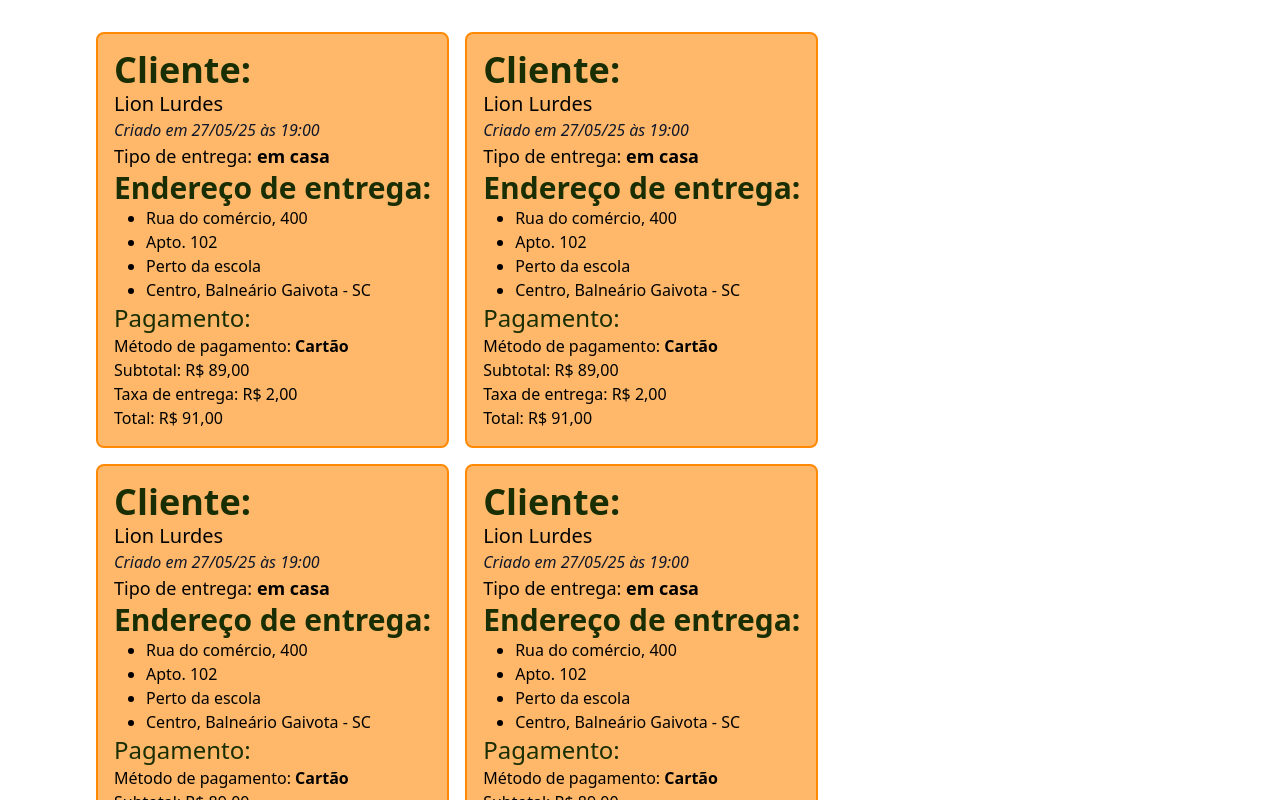
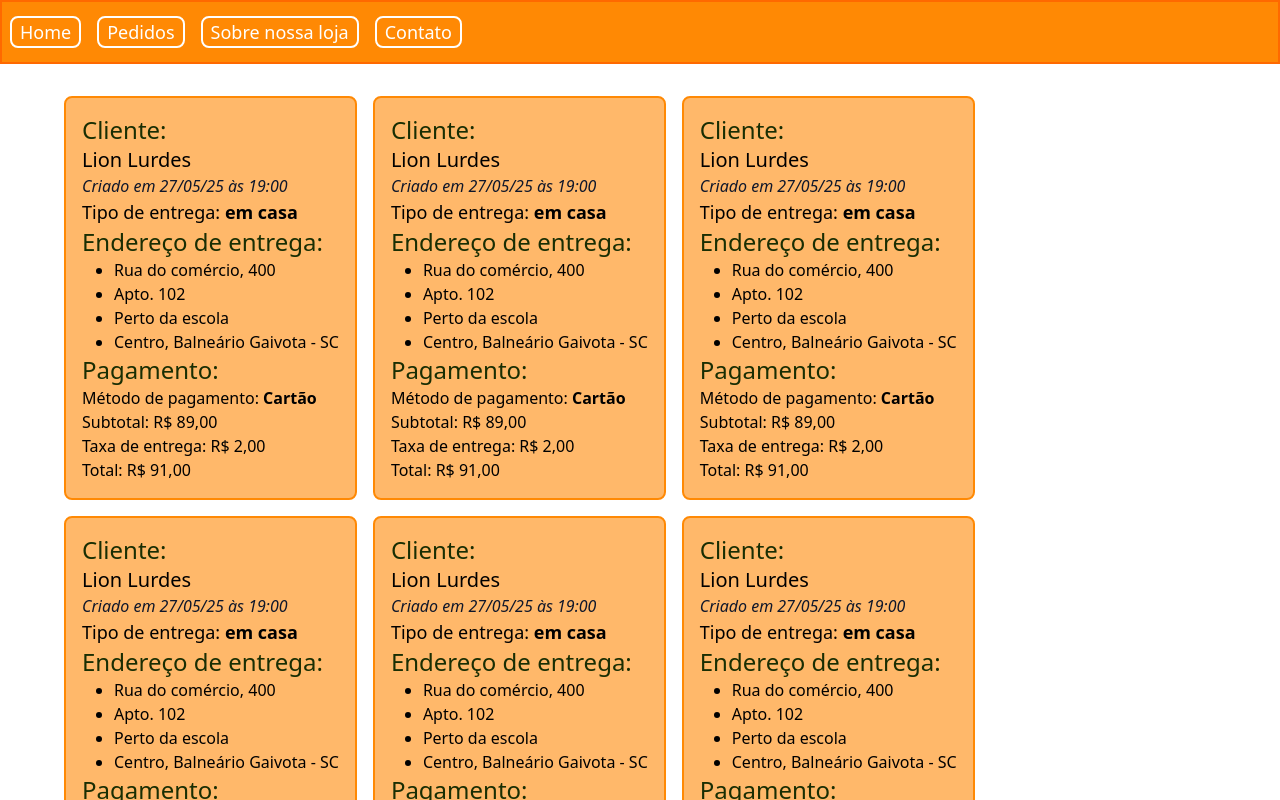
Before and after one commit to swtz/geladinha-delivery, a React (Vite) app: page / in a window 1280 px wide. Shown: the top 800 px of the page. Built offline with nearby package versions, Linux system fonts and the light colour scheme.

Commit message:
Initialized the Menu and ItemMenu components.

```diff
--- a/src/App.tsx
+++ b/src/App.tsx
@@ -1,11 +1,16 @@
 import "./styles/global.css";
 import { Container } from "./components/Container";
 import { DeliveryCardList } from "./components/DeliveryCardList";
+import { Menu } from "./components/Menu";
 
 export default function App() {
   return (
-    <Container>
-      <DeliveryCardList />
-    </Container>
+    <>
+      <Menu />
+
+      <Container>
+        <DeliveryCardList />
+      </Container>
+    </>
   );
 }
--- a/src/components/Container/index.tsx
+++ b/src/components/Container/index.tsx
@@ -7,7 +7,7 @@ type ContainerProps = {
 export function Container({ children }: ContainerProps) {
   return (
     <div className={clsx("max-w-6xl mx-auto")}>
-      <div className="m-8">{children}</div>
+      <div className="mb-8">{children}</div>
     </div>
   );
 }
--- a/src/components/DeliveryCard/index.tsx
+++ b/src/components/DeliveryCard/index.tsx
@@ -17,7 +17,7 @@ export function DeliveryCard() {
       aria-label="informações sobre a entrega número 001"
     >
       <div>
-        <Heading as="h1">Cliente:</Heading>
+        <Heading as="h3">Cliente:</Heading>
         <h2 className="text-xl">Lion Lurdes</h2>
         <span className="italic text-slate-900">
           Criado em 27/05/25 às 19:00
@@ -27,7 +27,7 @@ export function DeliveryCard() {
         </p>
       </div>
       <div>
-        <Heading as="h2">Endereço de entrega:</Heading>
+        <Heading as="h3">Endereço de entrega:</Heading>
         <ul className="list-disc pl-8">
           <li>Rua do comércio, 400</li>
           <li>Apto. 102</li>
--- a/src/components/DeliveryCardList/index.tsx
+++ b/src/components/DeliveryCardList/index.tsx
@@ -1,10 +1,20 @@
+import clsx from "clsx";
 import { DeliveryCard } from "../DeliveryCard";
 
 export function DeliveryCardList() {
   const cardsArray = Array.from({ length: 10 });
 
   return (
-    <div className="flex flex-wrap gap-4 justify-center xlg:justify-start">
+    <div
+      className={clsx(
+        "flex",
+        "flex-wrap",
+        "gap-4",
+        "justify-center",
+        "xlg:justify-start",
+        "mt-24"
+      )}
+    >
       {cardsArray.map((_) => {
         return <DeliveryCard />;
       })}
--- /dev/null
+++ b/src/components/ItemMenu/index.tsx
@@ -0,0 +1,7 @@
+type ItemMenu = {
+  children: React.ReactNode;
+};
+
+export function ItemMenu({ children }: ItemMenu) {
+  return <li className="border-2 rounded-lg px-2">{children}</li>;
+}
--- /dev/null
+++ b/src/components/Menu/index.tsx
@@ -0,0 +1,28 @@
+import clsx from "clsx";
+import { ItemMenu } from "../ItemMenu";
+
+export function Menu() {
+  return (
+    <nav
+      className={clsx(
+        "bg-orange-400 h-16 max-h-20",
+        "fixed top-0 left-0 right-0 z-50",
+        "text-white",
+        "border-2 border-orange-500"
+      )}
+    >
+      <ul className="flex gap-4 text-lg p-2 h-full items-center">
+        <ItemMenu>Home</ItemMenu>
+        <ItemMenu>
+          Pedidos
+          <ul className="hidden">
+            <li>Motoboy</li>
+            <li>Balcão</li>
+          </ul>
+        </ItemMenu>
+        <ItemMenu>Sobre nossa loja</ItemMenu>
+        <ItemMenu>Contato</ItemMenu>
+      </ul>
+    </nav>
+  );
+}
```
